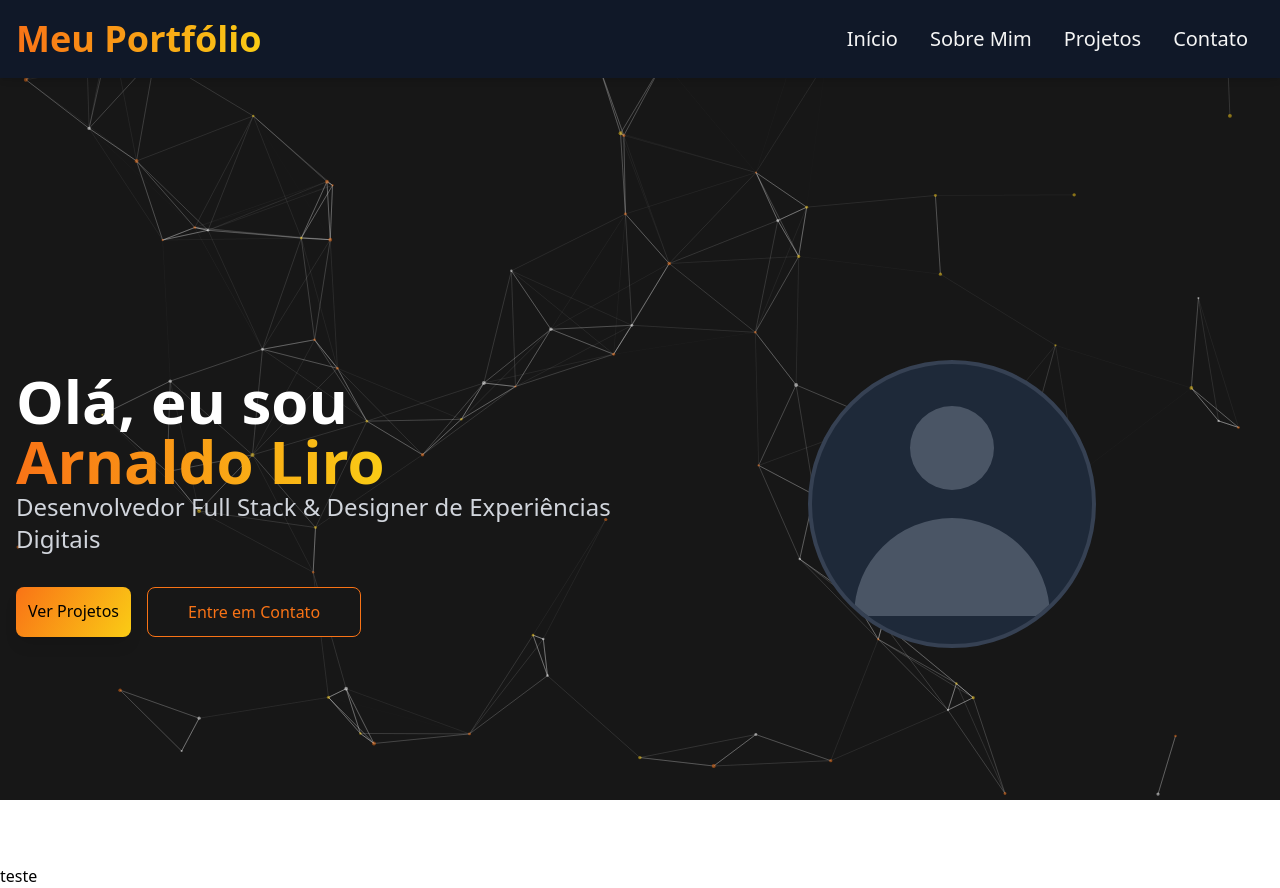
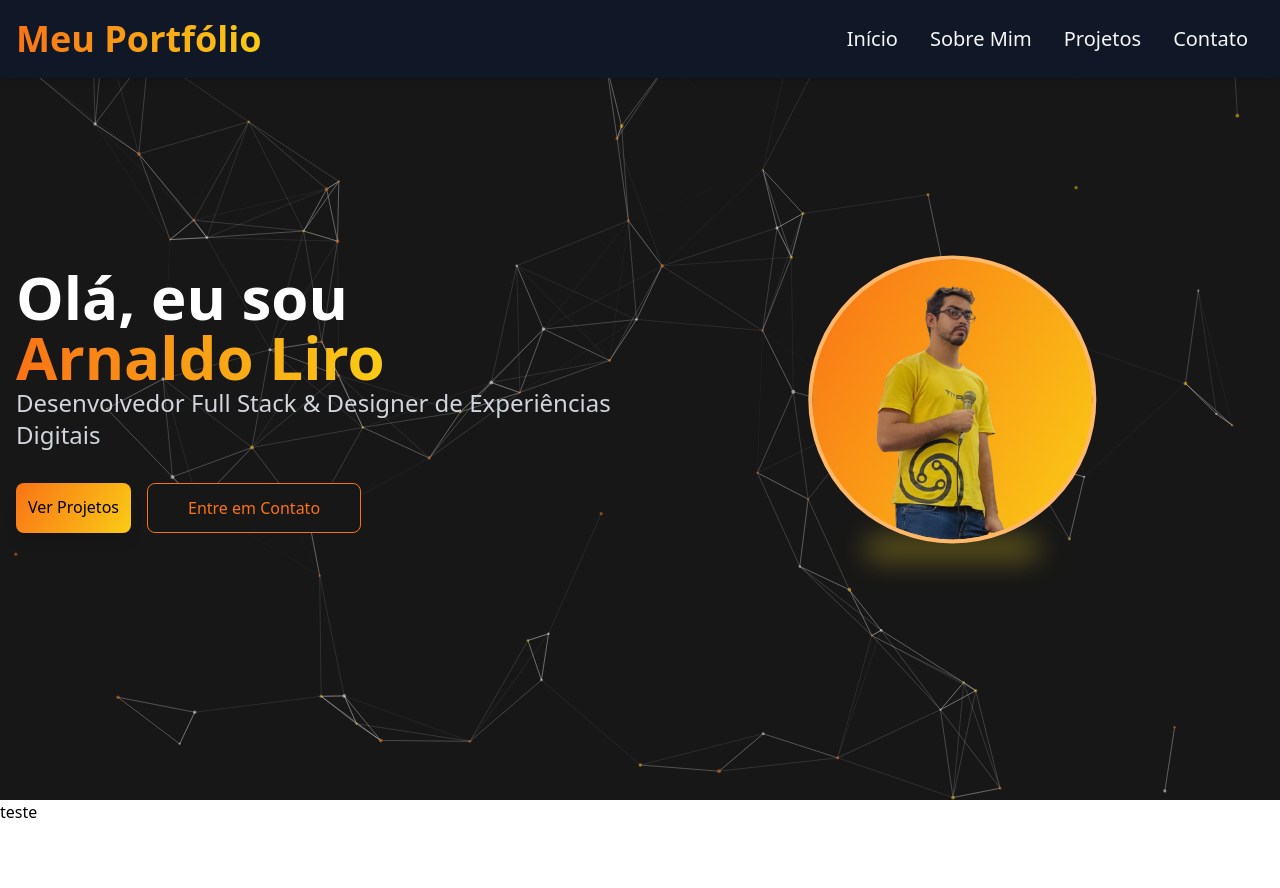
Before and after one commit to arnaldoliro/personal-site, a Next.js app: page / in a window 1280 px wide. After the commit the page ends 824 px from the top, so only its background shows below. Built offline with nearby package versions, Linux system fonts and the light colour scheme.

Commit message:
feat: animating and styling my profile picture

```diff
--- a/src/app/layout.tsx
+++ b/src/app/layout.tsx
@@ -33,7 +33,7 @@ export default function RootLayout({
       <body className="bg-bg font-sans">
         {/* <Background /> */}
         <Header />
-        <main className="relative z-10 pt-16">
+        <main className="relative z-10">
           {children}
         </main>
         {/* <Footer /> */}
--- a/src/components/HeroSection/index.tsx
+++ b/src/components/HeroSection/index.tsx
@@ -1,10 +1,11 @@
 import Background from "../Background";
+import ProfileIcon from "../ProfileIcon";
 
 export default function Hero() {
   return (
     <section
       id="home"
-      className="min-h-screen flex items-center relative pt-20"
+      className="min-h-screen flex items-center relative"
     >
       <Background />
 
@@ -22,39 +23,7 @@ export default function Hero() {
           </div>
 
           {/* SVG e foto */}
-          <div className="md:w-1/2 flex justify-center">
-            <div className="relative w-64 h-64 md:w-80 md:h-80">
-              <svg
-                className="w-full h-full"
-                viewBox="0 0 200 200"
-                xmlns="http://www.w3.org/2000/svg"
-              >
-                <path
-                  fill="#f97316"
-                  d="M40.8,-68.3C51.8,-61.6,59.2,-48.8,65.7,-35.8C72.3,-22.8,78,-9.6,76.4,2.3C74.8,14.2,65.9,24.9,57.3,35.5C48.8,46.1,40.5,56.7,29.7,62.4C18.8,68.2,5.4,69.1,-7.4,67.7C-20.2,66.3,-32.5,62.5,-42.3,55.3C-52.1,48.1,-59.5,37.4,-64.4,25.7C-69.3,13.9,-71.8,1,-69.9,-10.8C-68,-22.7,-61.8,-33.5,-53.2,-42.3C-44.6,-51.1,-33.6,-57.9,-22,-62.3C-10.3,-66.7,1.9,-68.8,14.4,-69.1C26.9,-69.5,39.8,-68.1,40.8,-68.3Z"
-                  transform="translate(100 100)"
-                />
-              </svg>
-
-              <div className="absolute inset-0 flex items-center justify-center">
-                <div className="w-56 h-56 md:w-72 md:h-72 rounded-full bg-gray-800 overflow-hidden border-4 border-gray-700">
-                  {/* Placeholder para foto de perfil */}
-                  <svg
-                    className="w-full h-full text-gray-600"
-                    fill="currentColor"
-                    viewBox="0 0 20 20"
-                    xmlns="http://www.w3.org/2000/svg"
-                  >
-                    <path
-                      fillRule="evenodd"
-                      d="M10 9a3 3 0 100-6 3 3 0 000 6zm-7 9a7 7 0 1114 0H3z"
-                      clipRule="evenodd"
-                    />
-                  </svg>
-                </div>
-              </div>
-            </div>
-          </div>
+          <ProfileIcon />
         </div>
       </div>
 
--- /dev/null
+++ b/src/components/ProfileIcon/index.tsx
@@ -0,0 +1,46 @@
+"use client";
+
+import { motion } from "framer-motion";
+import Image from "next/image";
+
+export default function ProfileIcon() {
+  return (
+    <div className="md:w-1/2 flex justify-center relative">
+      {/* Sombra elíptica abaixo */}
+      <motion.div
+        className="absolute bottom-0 w-40 h-6 bg-yellow-300/30 blur-md rounded-full z-0"
+        animate={{ scale: [1, 1.1, 1] }}
+        transition={{ duration: 4, repeat: Infinity, ease: "easeInOut" }}
+      />
+
+      {/* Bloco principal animado */}
+      <motion.div
+        className="relative w-64 h-64 md:w-80 md:h-80 z-10"
+        animate={{
+          y: [0, -10, 0],
+          x: [0, 5, 0],
+        }}
+        transition={{
+          duration: 6,
+          repeat: Infinity,
+          ease: "easeInOut",
+        }}
+      >
+
+        <div className="absolute inset-0 flex items-center justify-center">
+          <div className="w-56 h-56 md:w-72 md:h-72 rounded-full bg-custom-gradient overflow-hidden border-4 border-orange-300">
+            {/* Trocar por <img /> real se quiser */}
+            <Image
+                src="/images/perfil.png"
+                alt="Foto de perfil"
+                width={300}
+                height={300}
+                className="w-full h-full object-cover object-bottom rounded-full"
+                />
+
+          </div>
+        </div>
+      </motion.div>
+    </div>
+  );
+}
```
Also changed, not shown: public/images/perfil.jpeg (added), public/images/perfil.png (added).
